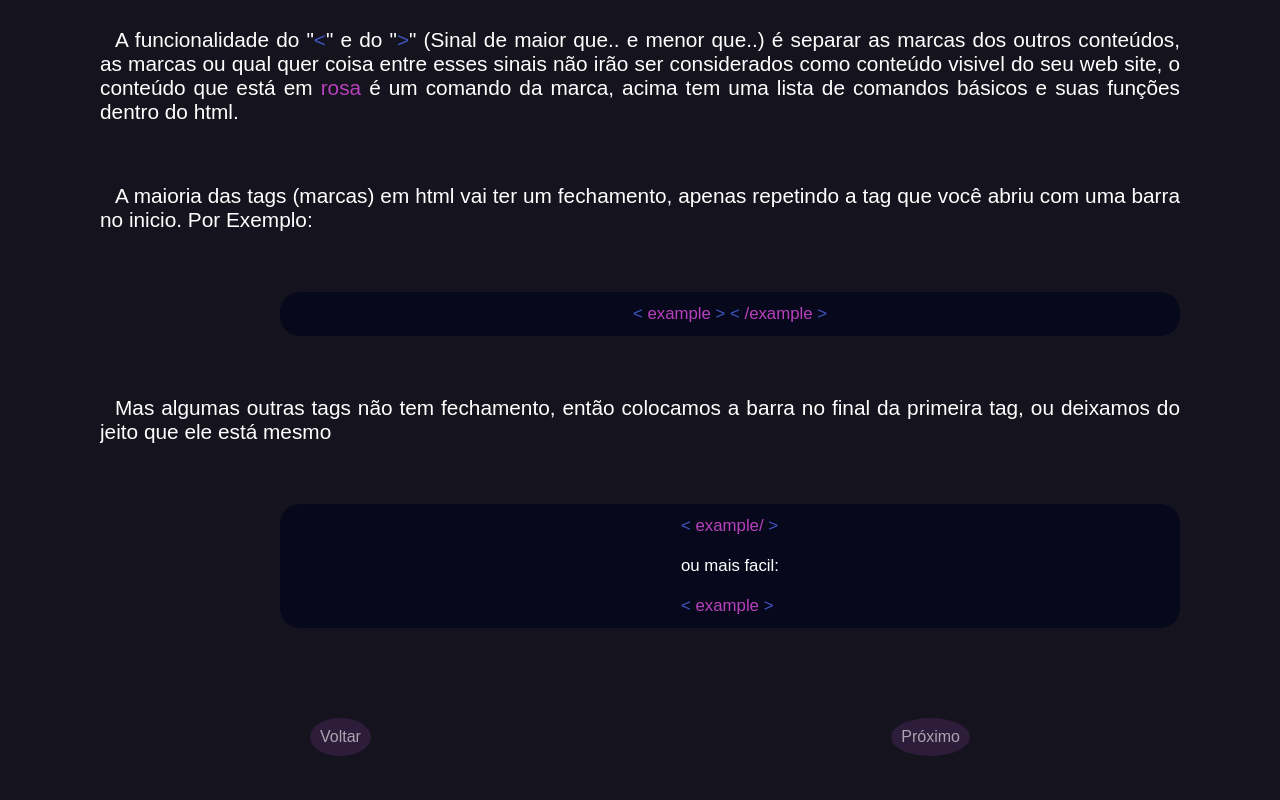
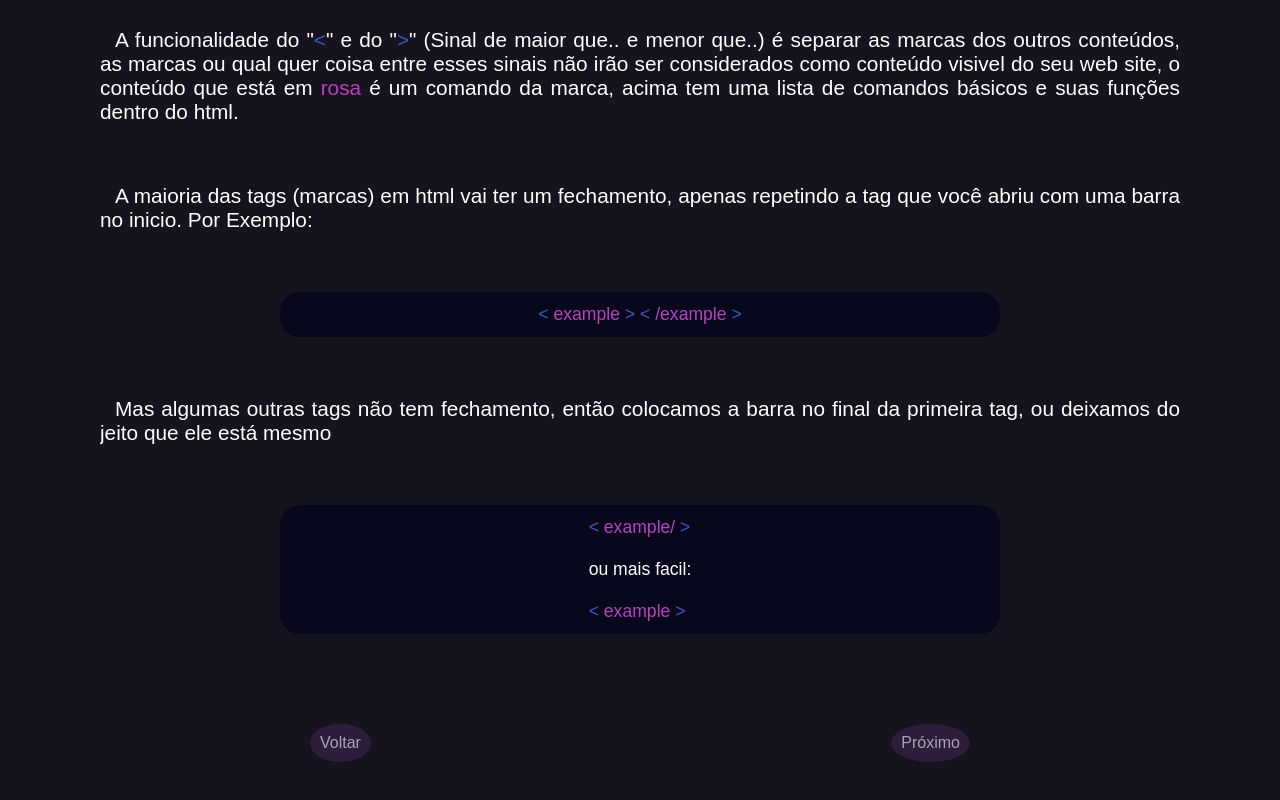
Before and after one commit to leocapra/Dweb, a plain HTML site: page htmls/html.html in a window 1280 px wide. Shown: the part 1141-1941 px from the top of the page. Drawn offline with Linux system fonts and the light colour scheme.

Commit message:
ta certo!

```diff
--- a/css/estilo.css
+++ b/css/estilo.css
@@ -152,10 +152,10 @@ h1 {
     justify-content: center;
     align-items: center;
     margin: 5% 0px 5% 20%;
-    font-size: 105%;
+    font-size: 110%;
     color: white;
     background-color: rgb(8, 8, 29);
-    width: 75%;
+    width: 60%;
     border-radius: 20px;
     border-color: rgb(201, 201, 201);
     padding: 1%;
```
